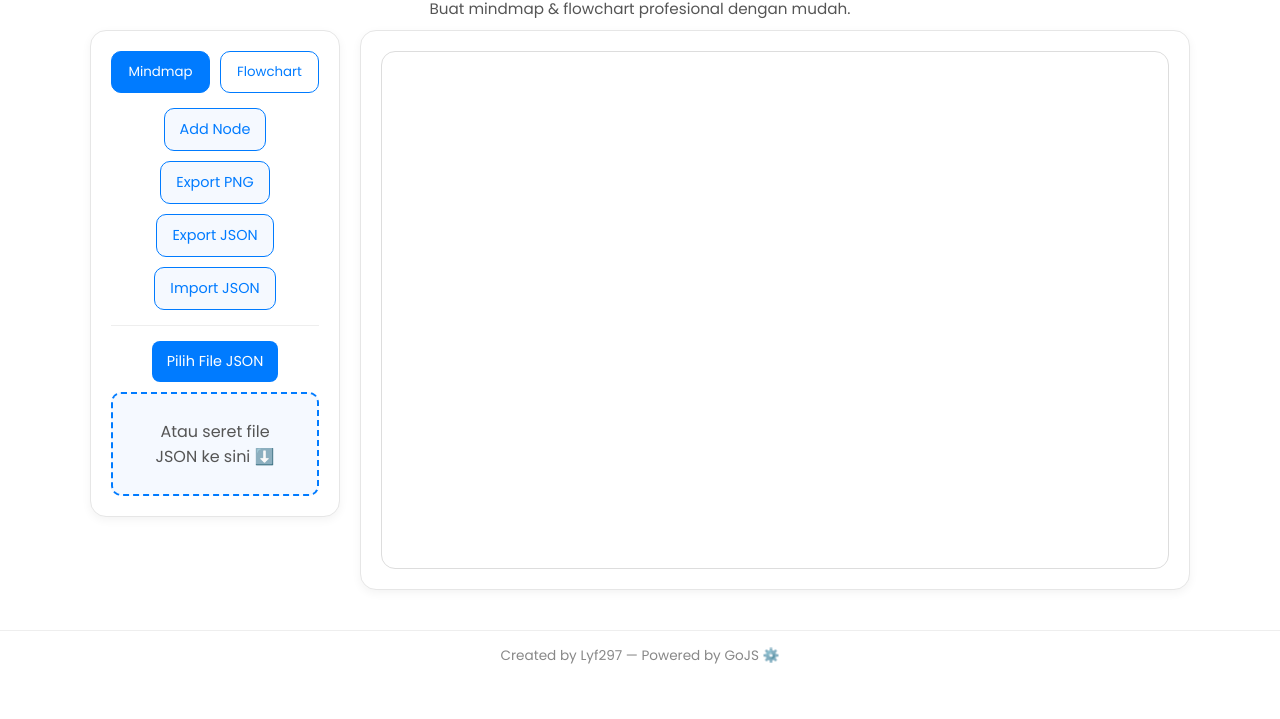
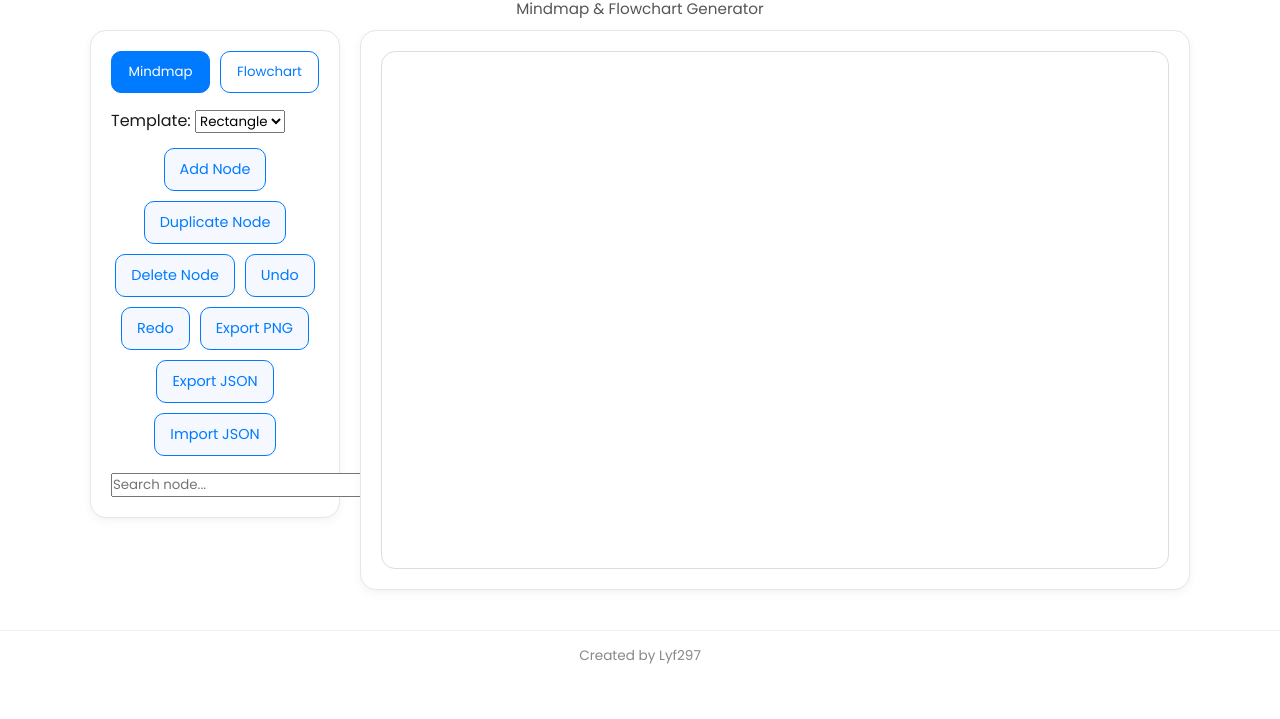
Before and after one commit to Lyf297/mindflow-generator, a plain HTML site: page index.html in a window 1280 px wide. Shown: the part 81-800 px from the top of the page. Drawn offline with Linux system fonts and the light colour scheme; a script that the page names is missing.

Commit message:
Add files via upload

```diff
--- a/index.html
+++ b/index.html
@@ -1,24 +1,18 @@
 <!DOCTYPE html>
 <html lang="id">
 <head>
-  <meta charset="UTF-8" />
-  <meta name="viewport" content="width=device-width, initial-scale=1.0" />
-  <title>MindFlow Generator</title>
-
-  <!-- Font Poppins -->
+<meta charset="UTF-8">
+<meta name="viewport" content="width=device-width, initial-scale=1.0">
+<title>MindFlow Ultimate</title>
 <link href="https://fonts.googleapis.com/css2?family=Poppins:wght@400;600&display=swap" rel="stylesheet">
-
-  <!-- CSS -->
 <link rel="stylesheet" href="css/style.css">
-  <link rel="stylesheet" href="css/responsive.css">
-
-  <!-- GoJS -->
 <script src="https://unpkg.com/gojs/release/go.js"></script>
 </head>
 <body>
+
 <header>
-    <h1> MindFlow Generator</h1>
-    <p>Buat mindmap & flowchart profesional dengan mudah.</p>
+<h1>MindFlow Ultimate</h1>
+<p>Mindmap & Flowchart Generator</p>
 </header>
 
 <main>
@@ -28,19 +22,29 @@
 <button id="flowchartMode">Flowchart</button>
 </div>
 
+<div class="template-switch">
+<label>Template:</label>
+<select id="nodeTemplateSelect">
+<option value="Rectangle">Rectangle</option>
+<option value="Ellipse">Ellipse</option>
+<option value="Diamond">Diamond</option>
+</select>
+</div>
+
 <div class="actions">
 <button id="addNode">Add Node</button>
+<button id="duplicateNode">Duplicate Node</button>
+<button id="deleteNode">Delete Node</button>
+<button id="undoBtn">Undo</button>
+<button id="redoBtn">Redo</button>
 <button id="exportPNG">Export PNG</button>
 <button id="exportJSON">Export JSON</button>
 <button id="importJSONBtn">Import JSON</button>
+<input type="file" id="importFile" accept=".json" hidden>
 </div>
 
-      <div class="import-section">
-        <input type="file" id="importFile" accept=".json" hidden>
-        <label for="importFile" class="import-btn">Pilih File JSON</label>
-        <div id="dropArea" class="drop-area">
-          <p>Atau seret file JSON ke sini ⬇️</p>
-        </div>
+<div class="search-section">
+<input type="text" id="searchNode" placeholder="Search node...">
 </div>
 </section>
 
@@ -50,10 +54,9 @@
 </main>
 
 <footer>
-    <p>Created by Lyf297 — Powered by GoJS ⚙️</p>
+<p>Created by Lyf297</p>
 </footer>
 
-  <!-- JS -->
-  <script type="module" src="js/main.js"></script>
+<script src="js/main.js"></script>
 </body>
 </html>
```
Lines whose indentation alone changed are shown as unchanged.
